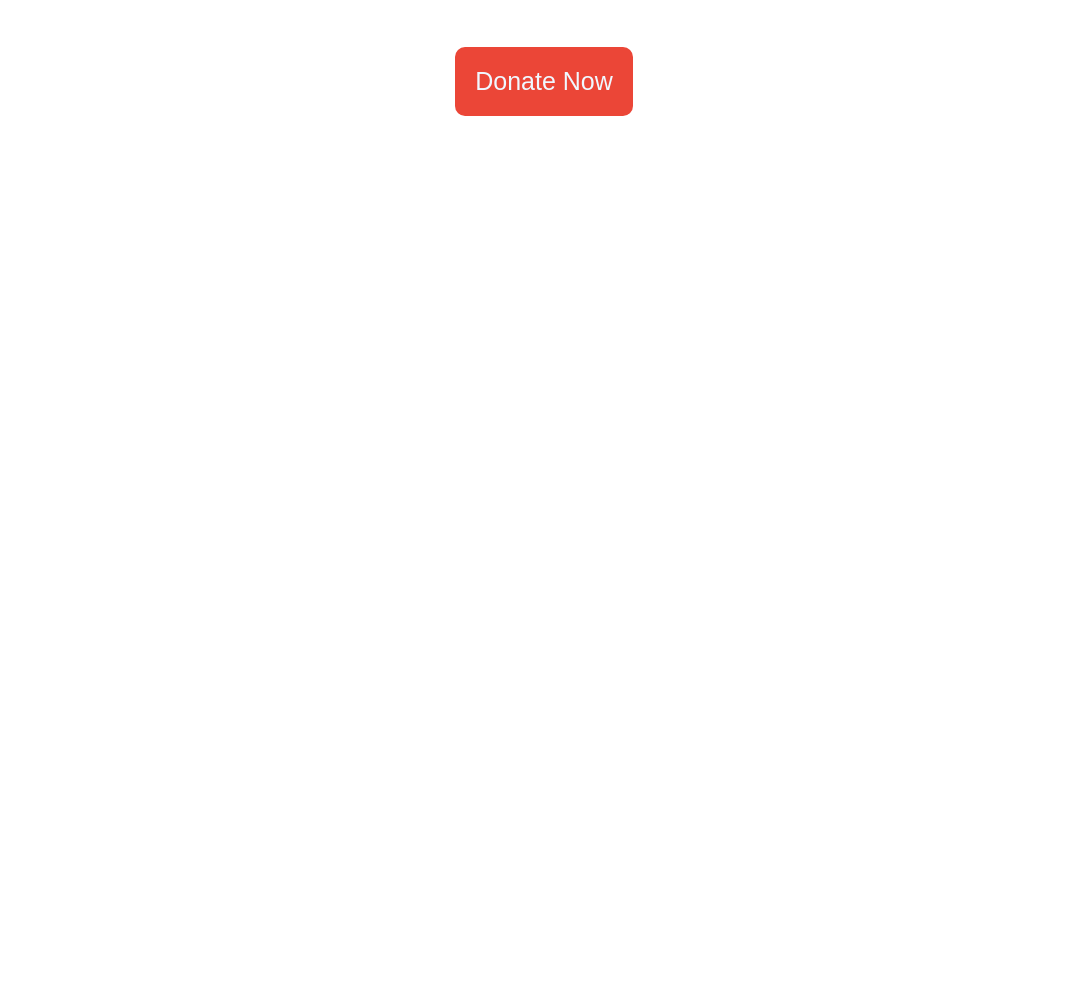
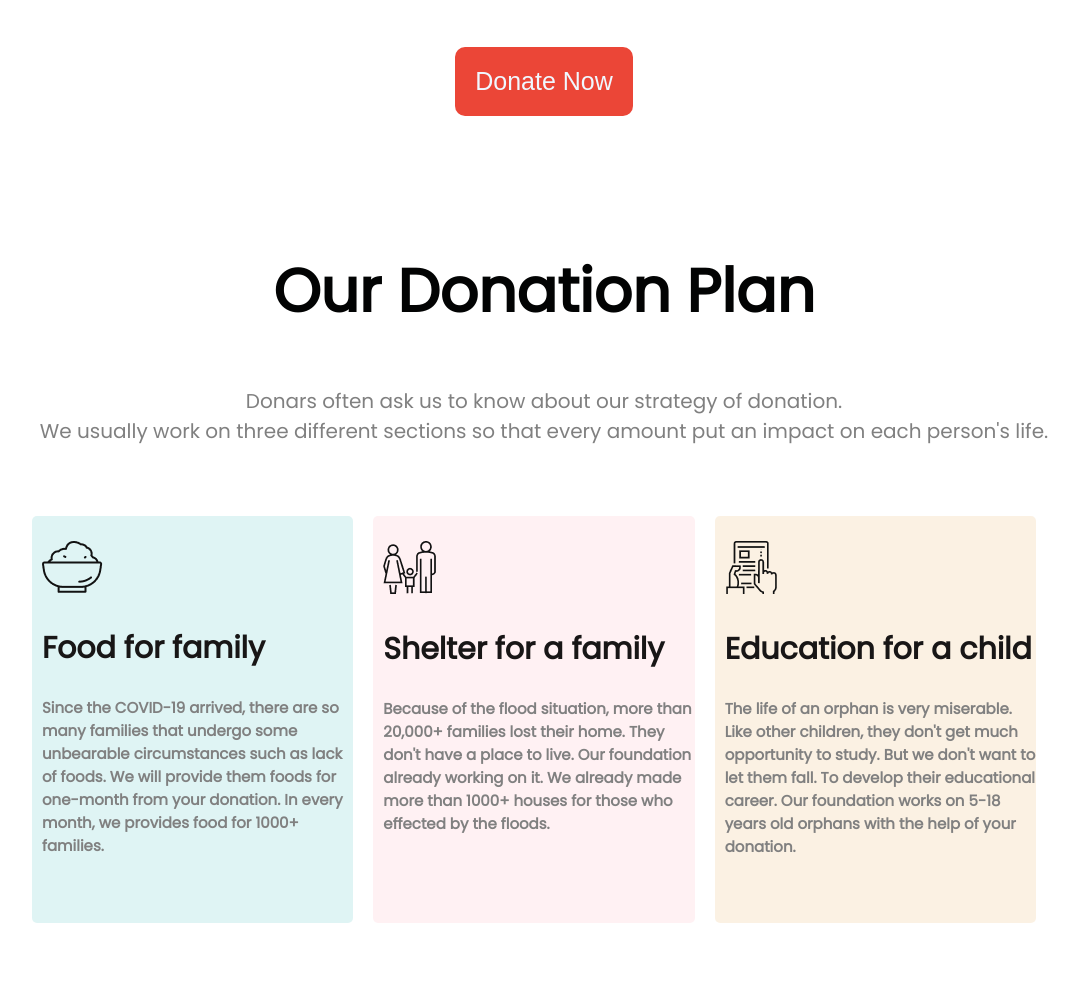
Before and after one commit to mohaimin5678/donation-website, a plain HTML site: page index.html in a window 1280 px wide. Shown: the part 1411-2407 px from the top of the page, without its empty margins (96-1174 px from the left). Before the commit the page ends 1657 px from the top, so only its background shows below. Drawn offline with Linux system fonts and the light colour scheme.

Commit message:
third page done

```diff
--- a/index.html
+++ b/index.html
@@ -37,6 +37,35 @@
         <div id="first-button-set">
             <button id="donate-now2">Donate Now</button>
         </div>
+    </section>
+    <section class="donation-plan">
+        <h1>Our Donation Plan</h1>
+        <p>Donars often ask us to know about our strategy of donation. <br>We usually work on three different sections
+            so
+            that every amount put an impact on each person's life.</p>
+        <div class="three-section">
+            <div class="each-section" id="food-section">
+                <img src="icons/food.png" alt="">
+                <h2>Food for family</h2>
+                <p>Since the COVID-19 arrived, there are so many families that undergo some unbearable circumstances
+                    such as lack of foods. We will provide them foods for one-month from your donation. In every month,
+                    we provides food for 1000+ families.</p>
+            </div>
+            <div class="each-section" id="shelter-section">
+                <img src="icons/shelter.png" alt="">
+                <h2>Shelter for a family</h2>
+                <p>Because of the flood situation, more than 20,000+ families lost their home. They don't have a place
+                    to live. Our foundation already working on it. We already made more than 1000+ houses for those who
+                    effected by the floods.</p>
+            </div>
+            <div class="each-section" id="education-section">
+                <img src="icons/Frame-1.png" alt="">
+                <h2>Education for a child</h2>
+                <p>The life of an orphan is very miserable. Like other children, they don't get much opportunity to
+                    study. But we don't want to let them fall. To develop their educational career. Our foundation works
+                    on 5-18 years old orphans with the help of your donation.</p>
+            </div>
+        </div>
 
     </section>
 </body>
--- a/styles.css
+++ b/styles.css
@@ -98,3 +98,58 @@ body {
     color: aliceblue;
     background-color: rgb(235, 70, 55);
 }
+
+.donation-plan {
+    margin-bottom: 130px;
+}
+
+.donation-plan h1 {
+    font-size: 60px;
+    font-weight: 900;
+    text-align: center;
+    color: rgb(2, 3, 3);
+}
+
+.donation-plan p {
+    font-size: 20px;
+    text-align: center;
+    color: rgb(128, 128, 128);
+    padding-bottom: 50px;
+}
+
+.three-section {
+    display: flex;
+    margin-left: 10%;
+    margin-right: 10%;
+    padding-bottom: 70px;
+}
+
+.each-section {
+    width: 40%;
+    margin-right: 20px;
+    padding-top: 25px;
+    padding-left: 10px;
+    background-color: rgba(59, 56, 56, 0.062);
+    color: rgb(24, 22, 22);
+    font-size: 20px;
+    font-weight: 900;
+    border-radius: 5px;
+}
+
+.each-section p {
+    font-size: 15px;
+    text-align: left;
+    color: gray;
+}
+
+#food-section {
+    background-color: rgba(87, 194, 194, 0.189);
+}
+
+#shelter-section {
+    background-color: rgba(255, 182, 193, 0.189);
+}
+
+#education-section {
+    background-color: rgba(236, 185, 118, 0.205);
+}
```
